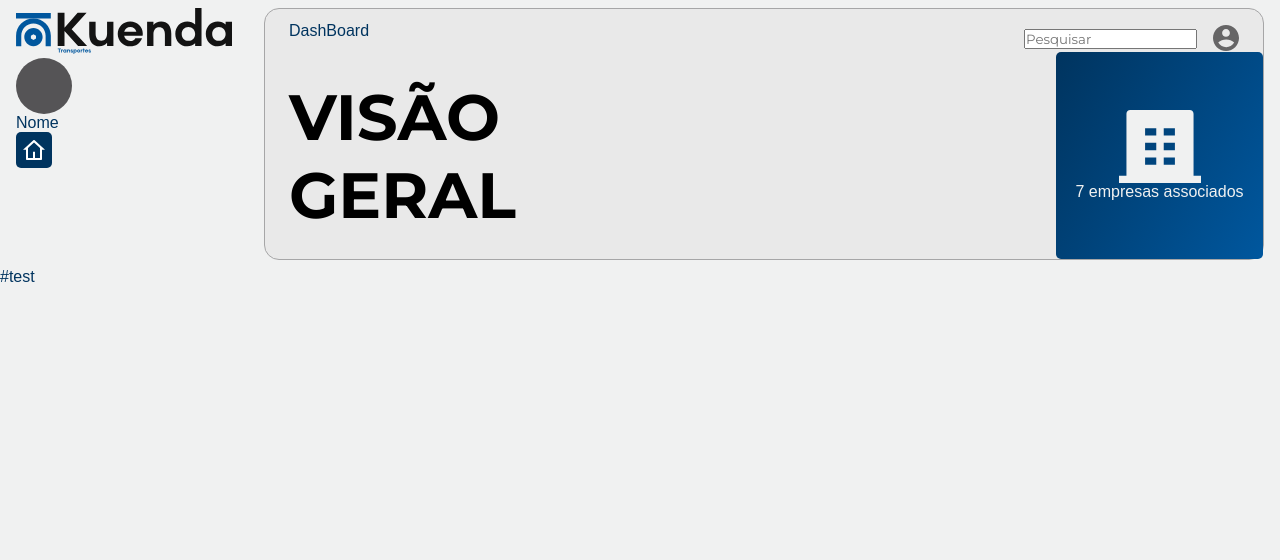
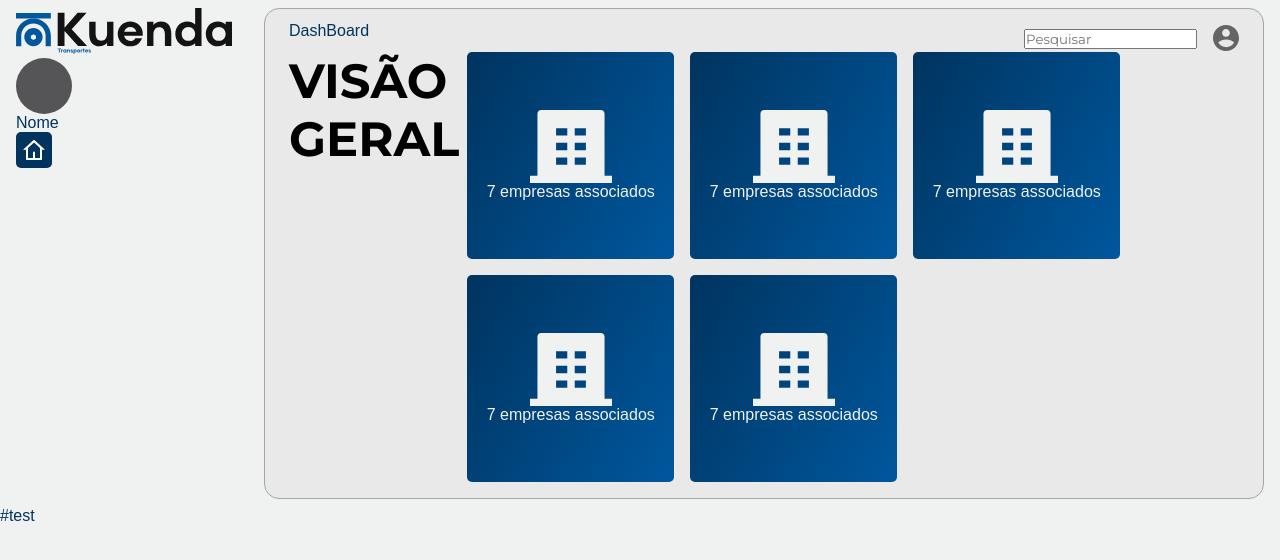
Before and after one commit to Luesi23/Kuenda, a React (Vite) app in the folder client/: page /dashboard in a window 1280 px wide. Shown: the top 560 px of the page. Built offline with nearby package versions, Linux system fonts and the light colour scheme.

Commit message:
Dash layout

```diff
--- a/client/src/assets/Dashboard/MainDash.jsx
+++ b/client/src/assets/Dashboard/MainDash.jsx
@@ -7,14 +7,40 @@ const MainDash = () => {
     <>
         <div className='Box-main border'>
             <DashHeader/>
-           <div className='flex-space-between'>
+           <div className='flex'>
                 <h1 className='ml-3'>
                     VISÃO <br/> GERAL
                 </h1>
-                <div className='elements flex-center'>
+                <div className=' broke-line'>
+                        <div className='elements flex-center mx-1 mb-2'>
                             <div className='elemensts_value'>
                                 <img className='' src={empresa_bg_br} alt="" />
                                 <p>7 empresas associados</p>
+                            </div>
+                        </div>
+                        <div className='elements flex-center mx-1 mb-2'>
+                            <div className='elemensts_value'>
+                                <img className='' src={empresa_bg_br} alt="" />
+                                <p>7 empresas associados</p>
+                            </div>
+                        </div>
+                        <div className='elements flex-center mx-1 mb-2'>
+                            <div className='elemensts_value'>
+                                <img className='' src={empresa_bg_br} alt="" />
+                                <p>7 empresas associados</p>
+                            </div>
+                        </div>
+                        <div className='elements flex-center mx-1 mb-2'>
+                            <div className='elemensts_value'>
+                                <img className='' src={empresa_bg_br} alt="" />
+                                <p>7 empresas associados</p>
+                            </div>
+                        </div>
+                        <div className='elements flex-center mx-1 mb-2'>
+                            <div className='elemensts_value'>
+                                <img className='' src={empresa_bg_br} alt="" />
+                                <p>7 empresas associados</p>
+                            </div>
                         </div>
                 </div>
             </div>
--- a/client/src/assets/css/sass/_layout.scss
+++ b/client/src/assets/css/sass/_layout.scss
@@ -19,6 +19,10 @@ a{
     p{
         color: $white-normal;
     }
+}
+.broke-line{
+    display: flex;
+    flex-wrap: wrap;
 }
 .elemensts_value{
     display: flex;
--- a/client/src/assets/css/sass/_typography.scss
+++ b/client/src/assets/css/sass/_typography.scss
@@ -3,7 +3,7 @@
 }
 
 h1{
-    font-size: 64px;
+    font-size: 48px;
 }
 
 h2{
--- a/client/src/assets/css/style.css
+++ b/client/src/assets/css/style.css
@@ -12,7 +12,7 @@
 }
 
 h1 {
-  font-size: 64px;
+  font-size: 48px;
 }
 
 h2 {
@@ -680,6 +680,11 @@ a {
   color: #F0F1F1;
 }
 
+.broke-line {
+  display: flex;
+  flex-wrap: wrap;
+}
+
 .elemensts_value {
   display: flex;
   align-items: center;
```
Also changed, not shown: 1 other file (tests, documents, lock files or other folders). Lines whose indentation alone changed are shown as unchanged.
